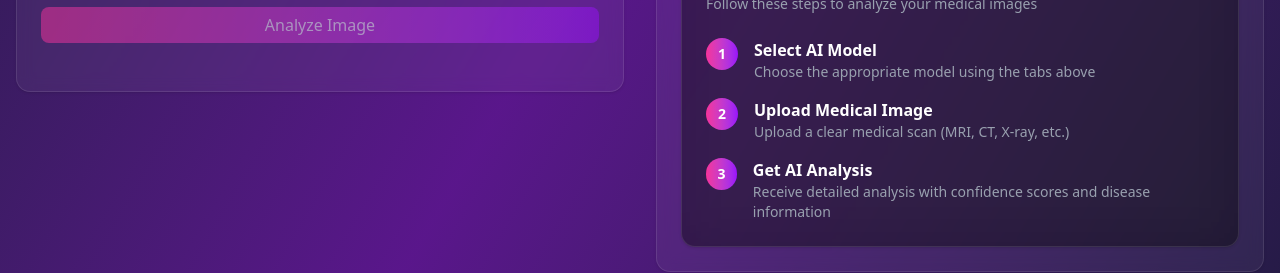
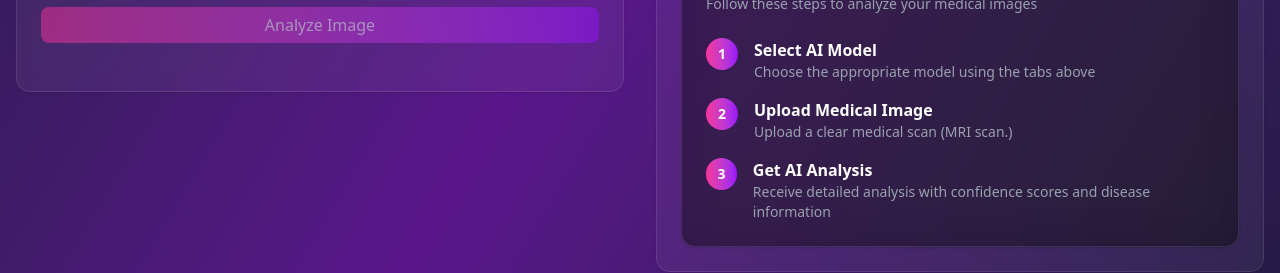
Before and after one commit to abelaleb/brain-tumor-detector-front, a Next.js app: page / in a window 1280 px wide. Shown: the part 1200-1473 px from the top of the page. Built offline with nearby package versions, Linux system fonts and the light colour scheme.

Commit message:
docs: update readme#2

```diff
--- a/components/AnalysisResults.tsx
+++ b/components/AnalysisResults.tsx
@@ -162,7 +162,7 @@ export function AnalysisResults({
                         Upload Medical Image
                       </h4>
                       <p className="text-sm text-gray-400">
-                        Upload a clear medical scan (MRI, CT, X-ray, etc.)
+                        Upload a clear medical scan (MRI scan.)
                       </p>
                     </div>
                   </div>
```
